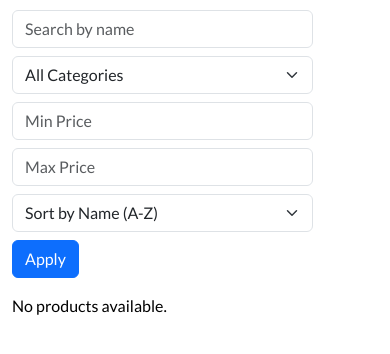
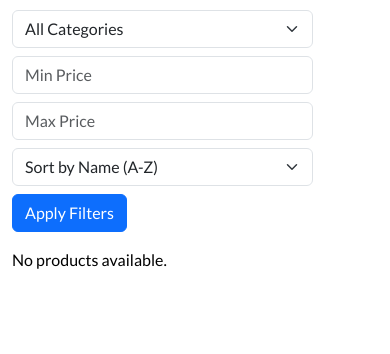
Before and after one commit to pauldmnn/Market-to-your-door, a Django app: page /products/ in a window 390 px wide. Shown: the part 108-462 px from the top of the page. Run offline with Django 5.2, Linux system fonts and the light colour scheme; data that the repository does not hold is empty.

Commit message:
Fixed search error and category sort error

```diff
--- a/products/templates/products/products.html
+++ b/products/templates/products/products.html
@@ -20,10 +20,6 @@
             <!-- Filter and Sort Form -->
             <form method="get" class="mb-3">
               <div class="row g-2">
-                <!-- Filter by Name -->
-                <div class="col-md-3">
-                  <input type="text" name="name" class="form-control" placeholder="Search by name" value="{{ name_filter }}">
-                </div>
                 <!-- Filter by Category -->
                 <div class="col-md-2">
                   <select name="category" class="form-select">
@@ -50,7 +46,7 @@
                   </select>
                 </div>
                 <div class="col-md-1">
-                  <button type="submit" class="btn btn-primary">Apply</button>
+                  <button type="submit" class="btn btn-primary">Apply Filters</button>
                 </div>
               </div>
             </form>
--- a/products/views.py
+++ b/products/views.py
@@ -8,19 +8,18 @@ def product_list(request):
     """
     A view to display all products including searching, sorting and filtering
     """
+    products = Product.objects.all()
 
     query = request.GET.get('q', '')
+    name_filter = request.GET.get('name', '')
+    category_filter = request.GET.get('category', '')
+    min_price = request.GET.get('min_price', '')
+    max_price = request.GET.get('max_price', '')
+    sort_option = request.GET.get('sort', 'name')
     if query:
         products = Product.objects.filter(name__icontains=query)
+        name_filter = query
     else:
-        products = Product.objects.all()
-
-        #Filtering
-        name_filter = request.GET.get('name', '')
-        category_filter = request.GET.get('category', '')
-        min_price = request.GET.get('min_price', '')
-        max_price = request.GET.get('max_price', '')
-
         if name_filter:
             products = products.filter(name__icontains=name_filter)
         if category_filter:
@@ -28,22 +27,27 @@ def product_list(request):
         if min_price:
             products = products.filter(price__gte=min_price)
         if max_price:
-            products = products.filter(price__gte=max_price)
+            products = products.filter(price__lte=max_price)
 
-        sort_option = request.GET.get('sort', 'name')
-        if sort_option in ['name', '-name', 'price', '-price', ]:
-            products = products.order_by(sort_option)
+    if sort_option in ['name', '-name', 'price', '-price']:
+        products = products.order_by(sort_option)
+    elif sort_option == 'category':
+        products = products.order_by('category__name')
+    elif sort_option == '-category':
+        products = products.order_by('-category__name')
 
-    return render(request, 'products/products.html', {
+    context = {
         'products': products,
-        'query': query,
         'name_filter': name_filter,
         'category_filter': category_filter,
         'min_price': min_price,
         'max_price': max_price,
         'sort_option': sort_option,
         'categories': Category.objects.all(),
-    })
+        'query': query,
+    }
+
+    return render(request, 'products/products.html', context)
 
 
 def product_detail(request, slug):
```
